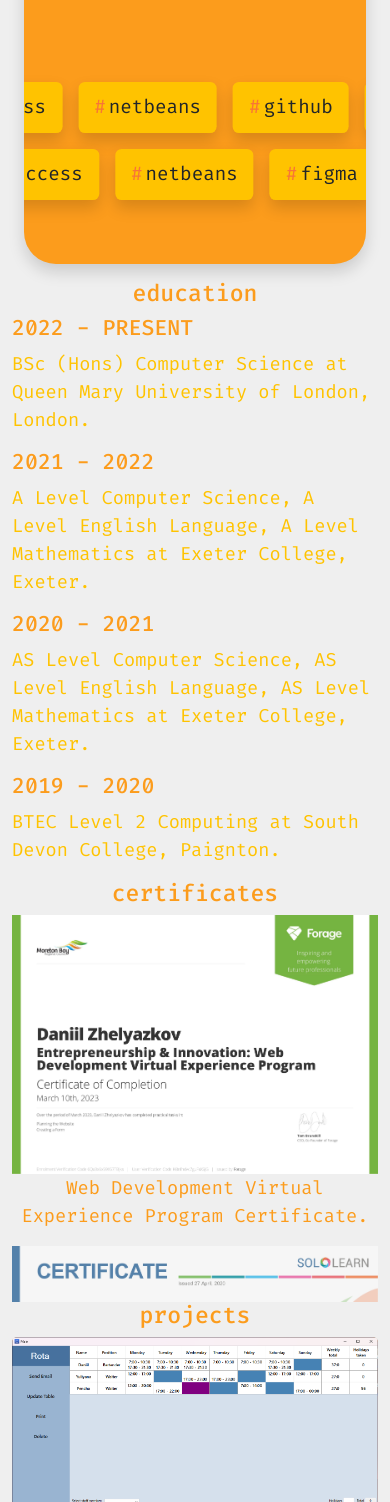
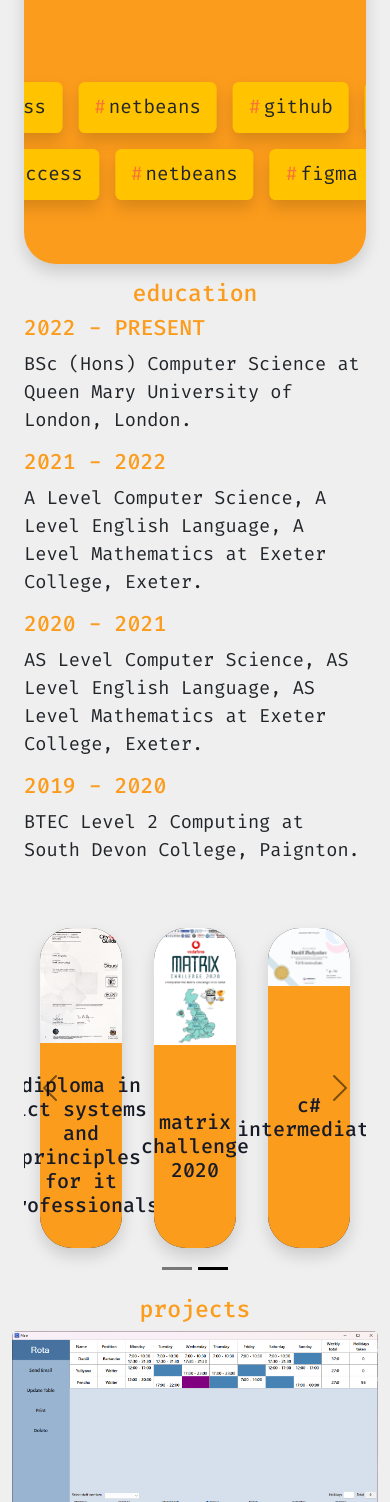
Before and after one commit to dannkis/Portfolio-Website, a React (Create React App) app: page / in a window 390 px wide. Shown: the part 2548-4050 px from the top of the page. Built offline with nearby package versions, Linux system fonts and the light colour scheme.

Commit message:
Education section improved

```diff
--- a/src/app.scss
+++ b/src/app.scss
@@ -69,14 +69,22 @@ p {
 }
 
 .scale-1 {
-  transition: all 0.5s ease;
+  transition: all 0.2s ease !important;
   &:hover {
+    transition: all 0.2s ease;
+
     transform: scale(1.1);
   }
 }
 
 .img-shadow {
   filter: drop-shadow(0px 8px 16px rgba(0, 0, 0, 0.15));
+}
+
+.show-cursor {
+  &:hover {
+    cursor: pointer;
+  }
 }
 
 .non_selectable {
--- a/src/pages/Education.js
+++ b/src/pages/Education.js
@@ -1,95 +1,191 @@
-import React from "react";
+import React, { useState, useEffect } from "react";
 import "./Education.scss";
+import { Row, Container, Card, Col, Carousel } from "react-bootstrap";
 import virtualExperience from "../images/certificates/virtualCertificate.jpg";
 import javaCertificate from "../images/certificates/javaCertificate.jpg";
 import javascriptCertificate from "../images/certificates/jsCertificate.jpg";
 import level2Certificate from "../images/certificates/level2Certificate.jpg";
 import matrixCertificate from "../images/certificates/matrixCertificate.jpg";
 import cSharpCertificate from "../images/certificates/cSharpCertificate.jpg";
-import Certificate from "../components/education/Certificate";
 
 export default function Education() {
+  const [modal, setModal] = useState(false);
+  const [modalImg, setModalImg] = useState("");
+  const [modalCaption, setModalCaption] = useState("");
+
+  const openModal = (imageSrc, caption) => {
+    setModalImg(imageSrc);
+    setModalCaption(caption);
+    setModal(true);
+  };
+
+  const closeModal = () => {
+    setModal(false);
+  };
+
+  useEffect(() => {
+    if (modal) {
+      document.body.style.overflow = "hidden";
+    } else {
+      document.body.style.overflow = "auto";
+    }
+    return () => {
+      document.body.style.overflow = "auto";
+    };
+  }, [modal]);
+  const certificates = [
+    {
+      certificate: virtualExperience,
+      name: "web development virtual experience program",
+    },
+    {
+      certificate: javaCertificate,
+      name: "java tutorial course",
+    },
+    {
+      certificate: javascriptCertificate,
+      name: "javascript tutorial course",
+    },
+    {
+      certificate: level2Certificate,
+      name: "diploma in ict systems and principles for it professionals",
+    },
+    {
+      certificate: matrixCertificate,
+      name: "matrix challenge 2020",
+    },
+    {
+      certificate: cSharpCertificate,
+      name: "c# intermediate",
+    },
+  ];
+
   return (
-    <div
-      className="d-flex reveal row text-primary educationAndCertificates min-vh-100"
-      name="scroll-here-education"
+    <>
+      <Row>
+        <Col>
+          <Container fluid>
+            <Row>
+              <Col>
+                <h3
+                  className="text-secondary text-center"
+                  id="scroll-here-education"
                 >
-      <section className="col-12 col-sm-12 col-lg-6 d-flex flex-column justify-content-center limiter">
+                  education
+                </h3>
+              </Col>
+            </Row>
+            <Row className="align-items-center">
+              <Col
+                xs={12}
+                lg={6}
+                className="d-flex justify-content-center align-items-center"
+              >
+                <section>
                   <article>
-          <h3 className="text-secondary text-center">education</h3>
                     <hgroup>
                       <h4 className="text-secondary">2022 - PRESENT</h4>
                       <p>
-              BSc (Hons) Computer Science at Queen Mary University of London,
-              London.
+                        BSc (Hons) Computer Science at Queen Mary University of
+                        London, London.
                       </p>
                     </hgroup>
                     <hgroup>
                       <h4 className="text-secondary">2021 - 2022</h4>
                       <p>
-              A Level Computer Science, A Level English Language, A Level
-              Mathematics at Exeter College, Exeter.
+                        A Level Computer Science, A Level English Language, A
+                        Level Mathematics at Exeter College, Exeter.
                       </p>
                     </hgroup>
                     <hgroup>
                       <h4 className="text-secondary">2020 - 2021</h4>
                       <p>
-              AS Level Computer Science, AS Level English Language, AS Level
-              Mathematics at Exeter College, Exeter.
+                        AS Level Computer Science, AS Level English Language, AS
+                        Level Mathematics at Exeter College, Exeter.
                       </p>
                     </hgroup>
                     <hgroup>
                       <h4 className="text-secondary">2019 - 2020</h4>
-            <p>BTEC Level 2 Computing at South Devon College, Paignton.</p>
+                      <p>
+                        BTEC Level 2 Computing at South Devon College, Paignton.
+                      </p>
                     </hgroup>
                   </article>
                 </section>
-      <section className="col-12 col-sm-12 col-lg-6 flex-column d-flex justify-content-center text-center">
-        <article className="text-secondary">
-          <h3 className="text-secondary">certificates</h3>
-          <ul className="list-inline">
-            <li>
-              <Certificate
-                name="Web Development Virtual Experience Program Certificate."
-                preview={virtualExperience}
+              </Col>
+              <Col
+                xs={12}
+                lg={6}
+                className="d-flex justify-content-center align-items-center"
+                data-bs-theme="dark"
+              >
+                <Carousel className="w-100">
+                  {(() => {
+                    const items = [];
+                    for (let i = 0; i < certificates.length; i += 3) {
+                      const certGroup = certificates.slice(i, i + 3);
+
+                      items.push(
+                        <Carousel.Item key={i} className="my-4">
+                          <Container fluid>
+                            <Row className="justify-content-center">
+                              {certGroup.map((cert, idx) => (
+                                <Col xs={4} key={idx} className="px-3 py-4">
+                                  <Card
+                                    className="rounded-5 shadow h-100 show-cursor card-certificate"
+                                    onClick={() =>
+                                      openModal(cert.certificate, cert.name)
+                                    }
+                                  >
+                                    <Card.Img
+                                      variant="top"
+                                      className="card-img-max-h-1 rounded-top-5"
+                                      src={cert.certificate}
+                                      alt={cert.name}
                                     />
-            </li>
-            <li>
-              <Certificate
-                name="Java Tutorial Course Certificate."
-                preview={javaCertificate}
-              />
-            </li>
-            <li>
-              <Certificate
-                name="JavaScript Tutorial Course Certificate."
-                preview={javascriptCertificate}
-              />
-            </li>
-            <li>
-              <Certificate
-                name="Level 2 Diploma in ICT Systems and Principles for IT
-                Professionals."
-                preview={level2Certificate}
-              />
-            </li>
-            <li>
-              <Certificate
-                name="Matrix Challenge 2020 Participants Certificate.
-                Level 2 Diploma in ICT Systems and Principles for IT
-                  Professionals."
-                preview={matrixCertificate}
-              />
-            </li>
-            <li>
-              <Certificate
-                name="C# Intermediate Certificate."
-                preview={cSharpCertificate}
-              />
-            </li>
-          </ul>
-        </article>
-      </section>
-    </div>
+                                    <Card.Body className="bg-secondary text-dark rounded-bottom-5">
+                                      <Card.Title className="h-100 d-flex justify-content-center align-items-center text-center">
+                                        {cert.name}
+                                      </Card.Title>
+                                    </Card.Body>
+                                  </Card>
+                                </Col>
+                              ))}
+                            </Row>
+                          </Container>
+                        </Carousel.Item>
                       );
                     }
+                    return items;
+                  })()}
+                </Carousel>
+              </Col>
+            </Row>
+          </Container>
+        </Col>
+      </Row>
+      {/* Modal */}
+      {modal && (
+        <div
+          className="custom-modal"
+          style={{
+            display: modal ? "block" : "none",
+          }}
+          onClick={closeModal}
+        >
+          <div className="h-100 w-100 d-flex flex-column justify-content-center align-items-center">
+            <span className="close" onClick={closeModal}>
+              &times;
+            </span>
+            <img
+              className="custom-modal-content rounded-5"
+              src={modalImg}
+              alt={modalCaption}
+            />
+            <div id="caption">{modalCaption}</div>
+          </div>
+        </div>
+      )}
+    </>
+  );
+}
--- a/src/pages/Education.scss
+++ b/src/pages/Education.scss
@@ -1,23 +1,72 @@
-@media screen and (max-width: 991px) {
-  /* For screens smaller than 768px */
+.card-img-max-h-1 {
+  max-height: 12em;
+  object-fit: cover;
+}
 
-  .educationAndCertificates {
-    :not(.limiter) > article {
-      flex-basis: 50vh;
-      flex-grow: 1;
-      overflow-y: auto;
-    }
+.card-certificate {
+  min-height: 20em;
+}
+
+//MODAL
+
+/* The Modal (background) */
+.custom-modal {
+  position: fixed; /* Stay in place */
+  z-index: 5; /* Sit on top */
+  padding-top: 100px; /* Location of the box */
+  left: 0;
+  top: 0;
+  width: 100%; /* Full width */
+  height: 100%; /* Full height */
+  overflow: auto; /* Enable scroll if needed */
+  background-color: rgb(0, 0, 0); /* Fallback color */
+  background-color: rgba(0, 0, 0, 0.9); /* Black w/ opacity */
+}
+
+/* Modal Content (image) */
+.custom-modal-content {
+  object-fit: contain;
+  max-width: 50%;
+  max-height: 80%;
+}
+
+/* Caption of Modal Image */
+#caption {
+  text-align: center;
+  color: #ccc;
+  padding: 10px 0;
+  height: 150px;
+}
+
+/* Add Animation */
+.custom-modal-content,
+#caption {
+  animation-name: zoom;
+  animation-duration: 0.6s;
+}
+
+@keyframes zoom {
+  from {
+    transform: scale(0.1);
+  }
+  to {
+    transform: scale(1);
   }
 }
 
-@media screen and (min-width: 992px) {
-  /* For screens smaller than 768px */
+/* The Close Button */
+.close {
+  position: absolute;
+  top: 15px;
+  right: 35px;
+  font-size: 40px;
+  font-weight: bold;
+  transition: 0.3s;
+}
 
-  .educationAndCertificates {
-    :not(.limiter) > article {
-      flex-basis: 0px;
-      flex-grow: 1;
-      overflow-y: auto;
-    }
-  }
+.close:hover,
+.close:focus {
+  color: #bbb;
+  text-decoration: none;
+  cursor: pointer;
 }
```
Also changed, not shown: src/pages/Education1.js (added, +95 -0 lines), src/pages/Education1.scss (added, +23 -0 lines), src/pages/Skills.js (+15 -12 lines). Lines whose indentation alone changed are shown as unchanged.
